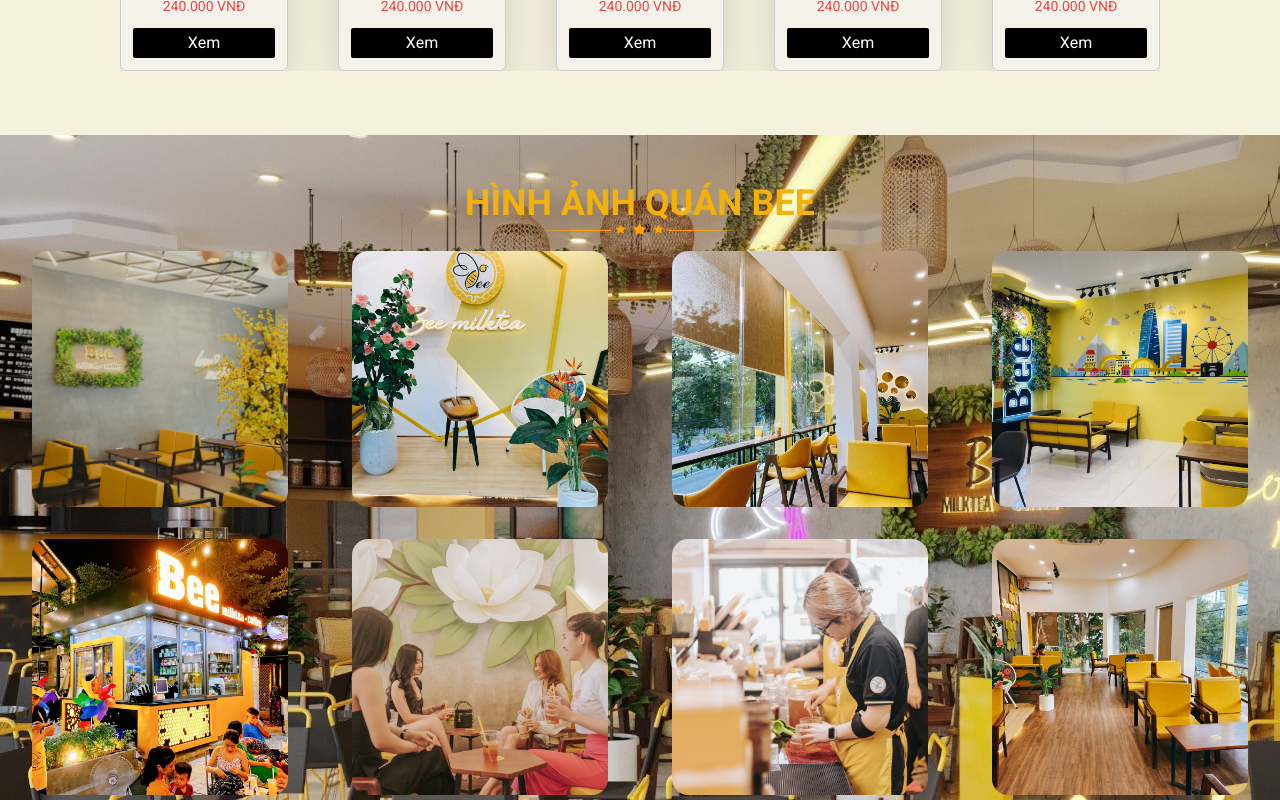
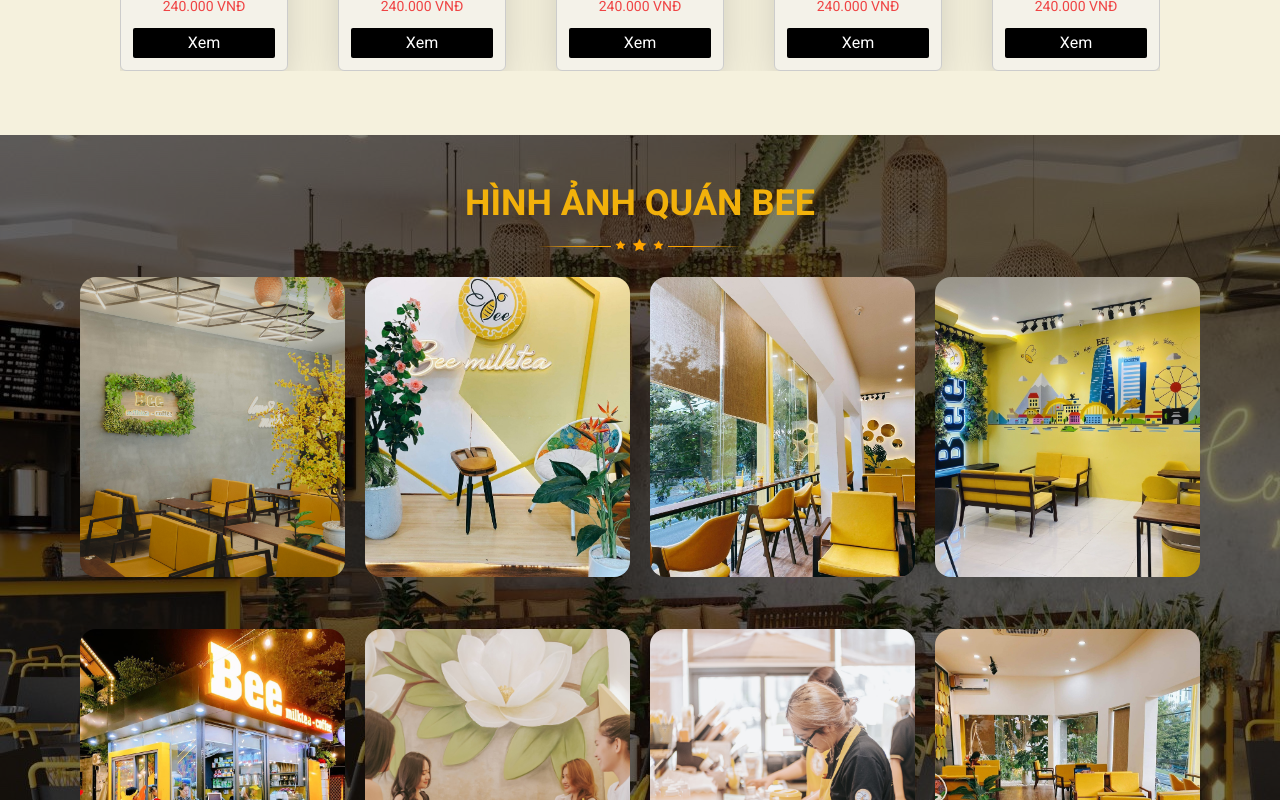
Before and after one commit to Tiepdontcare7/BeeCoffee, a React (Vite) app in the folder client/: page / in a window 1280 px wide. Shown: the part 1620-2420 px from the top of the page. Built offline with nearby package versions, Linux system fonts and the light colour scheme.

Commit message:
fix gallery

```diff
--- a/client/src/components/Footer.tsx
+++ b/client/src/components/Footer.tsx
@@ -155,7 +155,7 @@
         </div>
         {/*  */}
 
-        <div className='pt-[25px] border'>
+        <div className='pt-[25px]'>
           <div>
             <h3 className='xl:text-[26px] xl:mt-[12px] md:text-[19px] text-[25px] font-bold text-yellow-600 ' >Phương Thức Thanh Toán</h3>
           </div>
--- a/client/src/components/Gallery.tsx
+++ b/client/src/components/Gallery.tsx
@@ -1,47 +1,49 @@
 const Gallery = () => {
     return <>
-        <section className="section-gallery bg-[url('/images/bg-img.jpg')] h-auto py-12">
+        <section className="section-gallery bg-[url('/images/bg-img.jpg')]  " >
+            <div className="bg-[#00000080]  h-auto py-12">
                 <div className="row ">
                     <div className="title mx-auto text-center">
-                    <h3 className="font-bold text-4xl text-[#f2b10b]">HÌNH ẢNH QUÁN BEE</h3>
+                        <h3 className="font-bold text-4xl mb-4 text-[#f2b10b]">HÌNH ẢNH QUÁN BEE</h3>
                         <img className="mx-auto text-center" src="/images/ngoi-sao.jpg" alt="" />
                     </div>
                 </div>
-            <div className="row  ">
-                <div className="col grid grid-cols-4 place-items-center">
-                    <div className="col-item w-64 h-64 flex items-center justify-center rounded-2xl my-4 overflow-hidden">
-                        <img className="object-cover w-full h-full  hover:scale-[1.1] transition-transform ease-in-out duration-500"
+                <div className="row  mt-[10px] mb-[20px]">
+                    <div className="col grid grid-cols-4 gap-5 place-items-center mx-[80px]">
+                        <div className="col-item h-[300px] w-full items-center justify-center rounded-2xl my-4 overflow-hidden">
+                            <img className=" object-cover w-full h-full  hover:scale-[1.1] transition-transform ease-in-out duration-500"
                                 src="/images/img-bee-v1.1.jpg" alt="" />
                         </div>
-                    <div className="col-item w-64 h-64 flex items-center justify-center rounded-2xl my-4 overflow-hidden">
+                        <div className="col-item h-[300px] w-full items-center justify-center rounded-2xl my-4 overflow-hidden">
                             <img className="object-cover w-full h-full  hover:scale-[1.1] transition-transform ease-in-out duration-500"
                                 src="/images/img-bee-v1.4.jpg" alt="" />
                         </div>
-                    <div className="col-item w-64 h-64 flex items-center justify-center rounded-2xl my-4 overflow-hidden">
+                        <div className="col-item h-[300px] w-full items-center justify-center rounded-2xl my-4 overflow-hidden">
                             <img className="object-cover w-full h-full  hover:scale-[1.1] transition-transform ease-in-out duration-500"
                                 src="/images/img-bee-v1.5.jpg" alt="" />
                         </div>
-                    <div className="col-item w-64 h-64 flex items-center justify-center rounded-2xl my-4 overflow-hidden">
+                        <div className="col-item h-[300px] w-full items-center justify-center rounded-2xl my-4 overflow-hidden">
                             <img className="object-cover w-full h-full  hover:scale-[1.1] transition-transform ease-in-out duration-500"
                                 src="/images/img-bee-v1.6.jpg" alt="" />
                         </div>
-                    <div className="col-item w-64 h-64 flex items-center justify-center rounded-2xl my-4 overflow-hidden">
+                        <div className="col-item h-[300px] w-full items-center justify-center rounded-2xl my-4 overflow-hidden">
                             <img className="object-cover w-full h-full  hover:scale-[1.1] transition-transform ease-in-out duration-500"
                                 src="/images/img-bee-v1.7.jpg" alt="" />
                         </div>
-                    <div className="col-item w-64 h-64 flex items-center justify-center rounded-2xl my-4 overflow-hidden">
+                        <div className="col-item h-[300px] w-full items-center justify-center rounded-2xl my-4 overflow-hidden">
                             <img className="object-cover w-full h-full  hover:scale-[1.1] transition-transform ease-in-out duration-500"
                                 src="/images/img-bee-v1.8.jpg" alt="" />
                         </div>
-                    <div className="col-item w-64 h-64 flex items-center justify-center rounded-2xl my-4 overflow-hidden">
+                        <div className="col-item h-[300px] w-full items-center justify-center rounded-2xl my-4 overflow-hidden">
                             <img className="object-cover w-full h-full  hover:scale-[1.1] transition-transform ease-in-out duration-500"
                                 src="/images/img-bee-v1.9.jpg" alt="" />
                         </div>
-                    <div className="col-item w-64 h-64 flex items-center justify-center rounded-2xl my-4 overflow-hidden">
+                        <div className="col-item h-[300px] w-full items-center justify-center rounded-2xl my-4 overflow-hidden">
                             <img className="object-cover w-full h-full  hover:scale-[1.1] transition-transform ease-in-out duration-500"
                                 src="/images/img-bee-v1.10.jpg" alt="" />
                         </div>
 
+                    </div>
                 </div>
             </div>
         </section>
```
Lines whose indentation alone changed are shown as unchanged.
